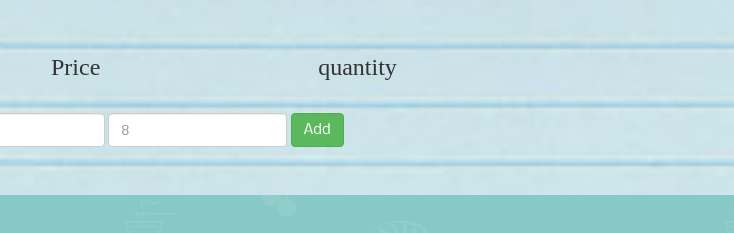
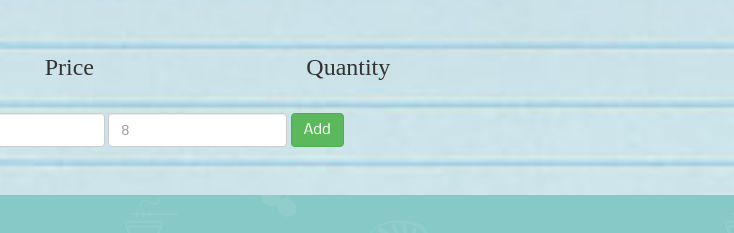
Before and after one commit to JakeBernstein65/realtime-app, a plain HTML site: page local-code/index.html in a window 1280 px wide. Shown: the part 195-428 px from the top of the page, 387-1121 px from the left. Drawn offline with nearby package versions, Linux system fonts and the light colour scheme; a web font is replaced by a local one.

Commit message:
changed spelling

```diff
--- a/local-code/index.html
+++ b/local-code/index.html
@@ -41,7 +41,7 @@
 			<tr>
 				<td>Name</td>
 				<td>Price</td>
-				<td>quantity</td>
+				<td>Quantity</td>
 				<td></td>
 			</tr>
 		</thead>
```
